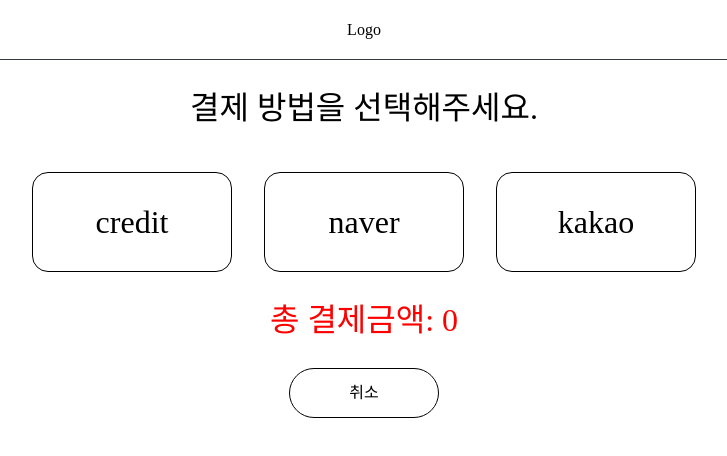
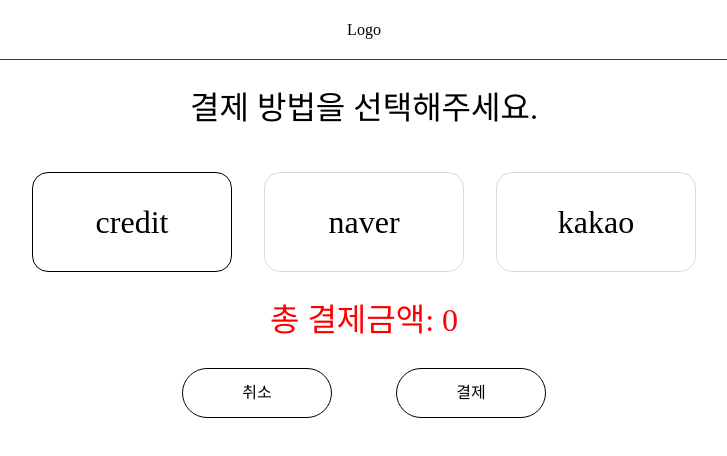
Before and after one commit to SUPER0214T/my-little-kiosk, a React (Create React App) app in the folder client/: page /payment in a window 1280 px wide. Shown: the top 456 px of the page, without its empty margins (276-1003 px from the left). Built offline with nearby package versions, Linux system fonts and the light colour scheme.

Commit message:
[feat] payment에서 선택된 결제 수단의 border 강조

```diff
--- a/client/src/pages/Payment/Payment.styles.tsx
+++ b/client/src/pages/Payment/Payment.styles.tsx
@@ -20,18 +20,19 @@
   flex-wrap: wrap;
 `;
 
-export const PaymentCard = styled.div`
+export const PaymentCard = styled.div<{ isSelected: boolean }>`
   display: flex;
   justify-content: center;
   align-items: center;
   width: 200px;
   height: 100px;
-  border: 1px solid black;
+  border: 1px solid #d9d9d9;
   border-radius: 1rem;
   font-size: 2rem;
   cursor: pointer;
   flex-wrap: wrap;
   margin: 1rem;
+  border-color: ${(props) => (props.isSelected ? 'black' : '#d9d9d9')};
 `;
 
 export const TotalPaymentAmount = styled.div`
@@ -62,3 +63,7 @@
 export const CancelBtn = styled.div`
   ${Btn};
 `;
+
+export const ConfirmBtn = styled.div`
+  ${Btn};
+`;
--- a/client/src/pages/Payment/Payment.tsx
+++ b/client/src/pages/Payment/Payment.tsx
@@ -1,11 +1,11 @@
-import React from 'react';
+import React, { useState } from 'react';
 import useBasket from '../../hooks/useBasket';
 import { combineBasketInfo } from '../Checkout/Checkout';
 import { useAppDispatch, useAppSelector } from '../../hooks/useStore';
 import Header from '../../components/common/Header/Header';
 import { useGoTo } from '../../hooks/useGoTo';
 import * as S from './Payment.styles';
-import { resetPaymentInfo, updatePaymentInfo } from '../../redux/paymentSlice';
+import { PaymentType, resetPaymentInfo, updatePaymentInfo } from '../../redux/paymentSlice';
 
 const PAYMENT_TYPE = ['credit', 'naver', 'kakao'];
 
@@ -13,8 +13,9 @@
   const { basketReducer, masterReducer } = useAppSelector((state) => state);
   const { getTotalBasketAmount } = useBasket(basketReducer.basketList);
   const totalBasketAmount = getTotalBasketAmount(combineBasketInfo(basketReducer.basketList, masterReducer.itemData));
+  const [currentPaymentType, setCurrentPaymentType] = useState<PaymentType>('credit');
 
-  const { goToOrder } = useGoTo();
+  const { goToOrder, goToConfirmation } = useGoTo();
 
   const handleCancelClick = () => {
     dispatch(resetPaymentInfo());
@@ -26,18 +27,27 @@
   const handlePaymentCardClick = (currentPaymentType: string) => {
     switch (currentPaymentType) {
       case 'credit':
-        dispatch(updatePaymentInfo({ paymentType: 'credit', paymentAmount: totalBasketAmount }));
+        setCurrentPaymentType('credit');
         break;
       case 'naver':
-        dispatch(updatePaymentInfo({ paymentType: 'naver', paymentAmount: totalBasketAmount }));
+        setCurrentPaymentType('naver');
         break;
       case 'kakao':
-        dispatch(updatePaymentInfo({ paymentType: 'kakao', paymentAmount: totalBasketAmount }));
+        setCurrentPaymentType('kakao');
         break;
       default:
         throw new Error(`${currentPaymentType}는 처리될 수 없는 paymentType입니다.`);
         break;
     }
+  };
+
+  const handleConfirmClick = () => {
+    if (totalBasketAmount <= 0) {
+      throw new Error(`총 결제 금액이 잘못되었습니다. \n 총 결제 금액: ${totalBasketAmount}`);
+    }
+
+    dispatch(updatePaymentInfo({ paymentType: currentPaymentType, paymentAmount: totalBasketAmount }));
+    goToConfirmation();
   };
 
   return (
@@ -47,13 +57,16 @@
       <S.PaymentSelect>
         <S.PaymentList>
           {PAYMENT_TYPE.map((el) => (
-            <S.PaymentCard onClick={() => handlePaymentCardClick(el)}>{el}</S.PaymentCard>
+            <S.PaymentCard onClick={() => handlePaymentCardClick(el)} isSelected={el === currentPaymentType}>
+              {el}
+            </S.PaymentCard>
           ))}
         </S.PaymentList>
       </S.PaymentSelect>
       <S.TotalPaymentAmount>총 결제금액: {totalBasketAmount}</S.TotalPaymentAmount>
       <S.Footer>
         <S.CancelBtn onClick={handleCancelClick}>취소</S.CancelBtn>
+        <S.ConfirmBtn onClick={handleConfirmClick}>결제</S.ConfirmBtn>
       </S.Footer>
     </S.Layout>
   );
```
